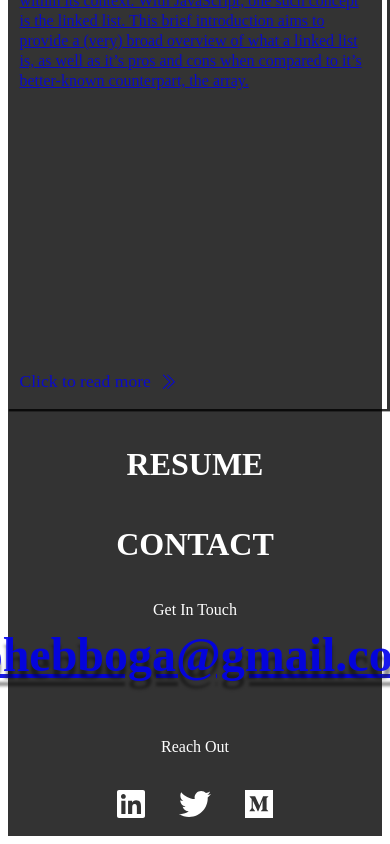
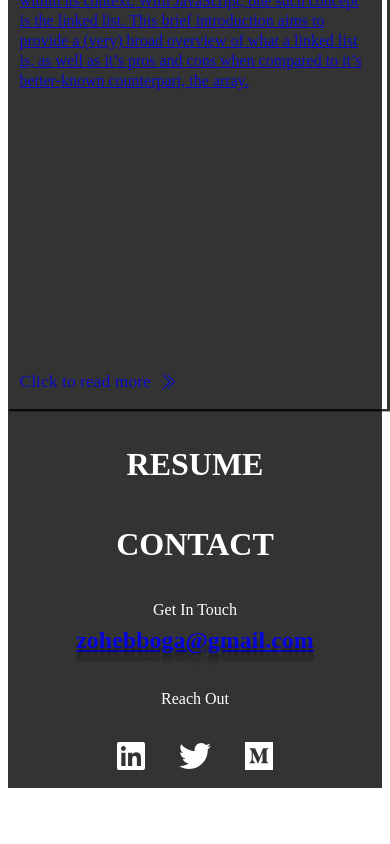
Before and after one commit to Zobee/portfolio, a Next.js app: page / in a window 390 px wide. Shown: the part 2575-3419 px from the top of the page. After the commit the page ends 3371 px from the top, so only its background shows below. Built offline with nearby package versions, Linux system fonts and the light colour scheme.

Commit message:
Added mobile styling for contact section

```diff
--- a/styles/Contact.module.css
+++ b/styles/Contact.module.css
@@ -74,3 +74,14 @@
     transform: translateY(0);
   }
 }
+
+@media screen and (max-width: 768px) {
+  .contact h1{
+    font-size: 1.5rem;
+  }
+
+
+  .socialBtnContainer *:hover{
+    animation: none;
+  }
+}
```
